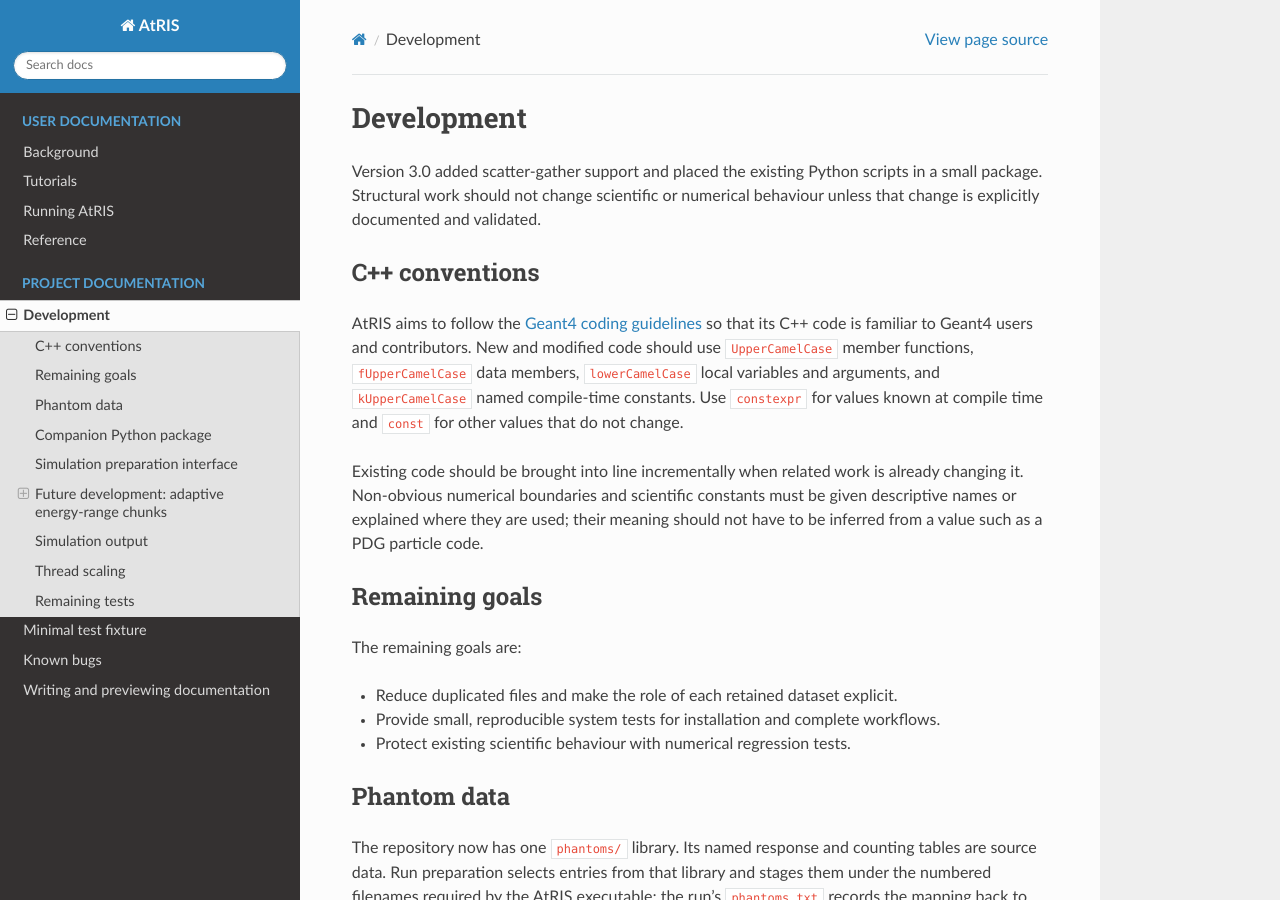
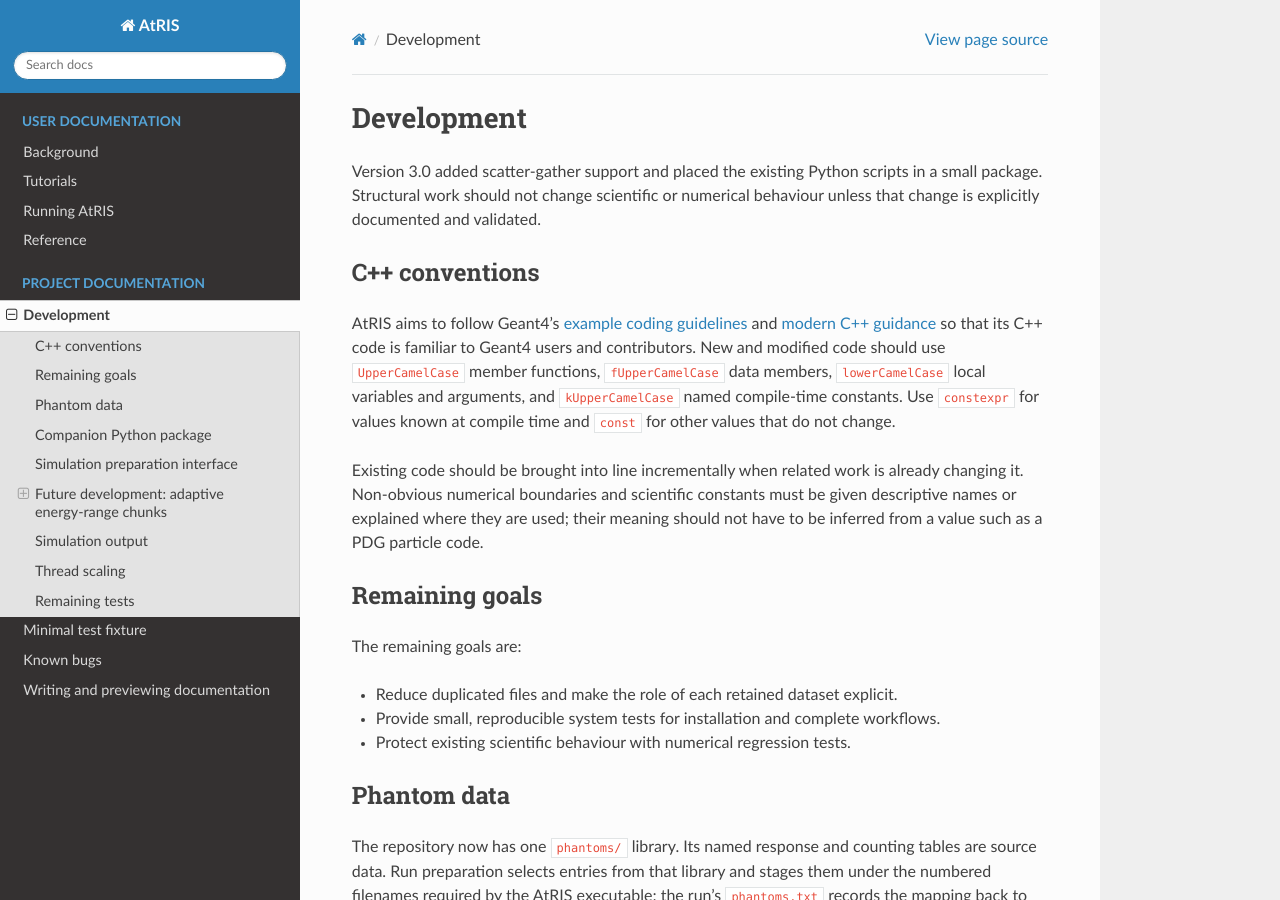
Before and after one commit to AtRIS-software/atris, a Sphinx documentation site: the page built from docs/development.md, in a window 1280 px wide and 900 px high. Built offline with Sphinx 7.4.7 and the Read the Docs theme 3.1.0, drawn with Linux system fonts in a browser that asks for light colours.

Commit message:
Align C++ code with Geant4 style

```diff
--- a/docs/development.md
+++ b/docs/development.md
@@ -6,17 +6,21 @@ behaviour unless that change is explicitly documented and validated.
 
 ## C++ conventions
 
-AtRIS aims to follow the [Geant4 coding guidelines](https://geant4.web.cern.ch/collaboration/working_groups/novextExamples/codingGuidelines.v2.2.html)
-so that its C++ code is familiar to Geant4 users and contributors. New and
-modified code should use `UpperCamelCase` member functions,
-`fUpperCamelCase` data members, `lowerCamelCase` local variables and arguments,
-and `kUpperCamelCase` named compile-time constants. Use `constexpr` for values
-known at compile time and `const` for other values that do not change.
+AtRIS aims to follow Geant4's [example coding guidelines][g4-example-style] and
+[modern C++ guidance][g4-modern-cpp] so that its C++ code is familiar to Geant4
+users and contributors. New and modified code should use `UpperCamelCase`
+member functions, `fUpperCamelCase` data members, `lowerCamelCase` local
+variables and arguments, and `kUpperCamelCase` named compile-time constants.
+Use `constexpr` for values known at compile time and `const` for other values
+that do not change.
 
 Existing code should be brought into line incrementally when related work is
 already changing it. Non-obvious numerical boundaries and scientific constants
 must be given descriptive names or explained where they are used; their meaning
 should not have to be inferred from a value such as a PDG particle code.
+
+[g4-example-style]: https://geant4.web.cern.ch/collaboration/working_groups/novextExamples/codingGuidelines.v2.2.html
+[g4-modern-cpp]: https://geant4.web.cern.ch/assets/c11_guidelines.pdf
 
 ## Remaining goals
 
```
Also changed, not shown: 9 other files.
